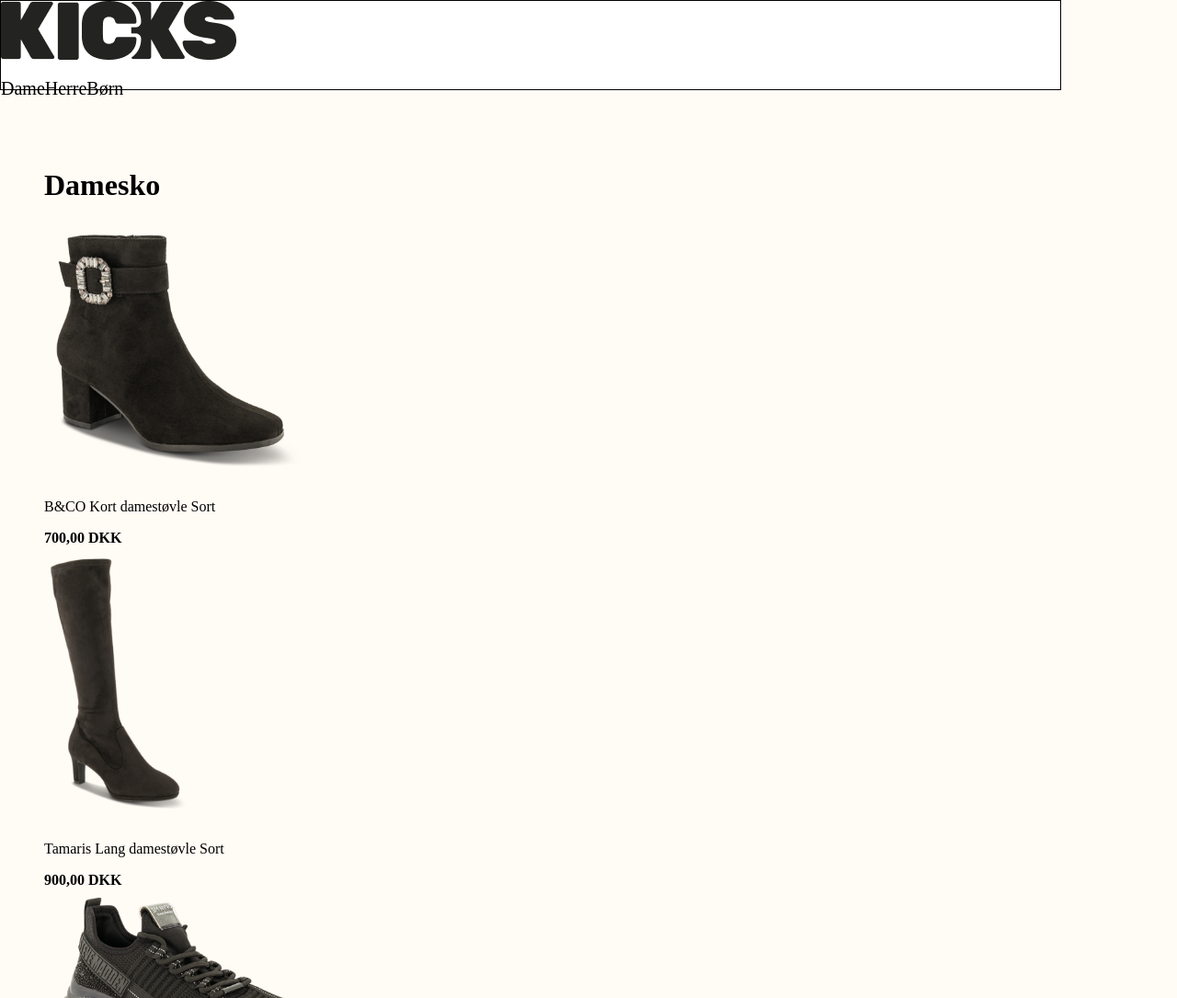
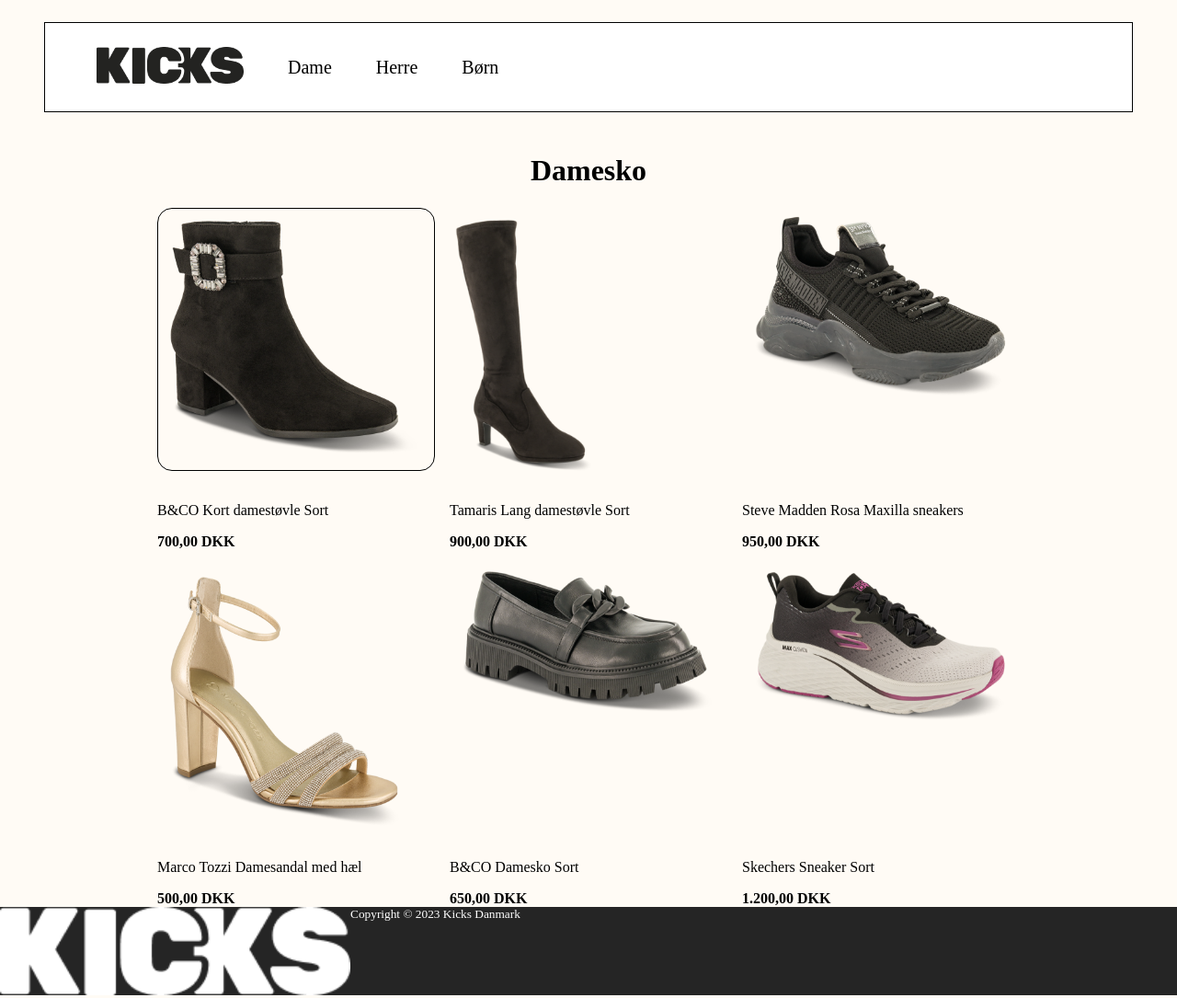
Before and after one commit to g4rbage/shoesforkicks, a plain HTML site: page dame.html in a window 1280 px wide. Shown: the top 1085 px of the page at 92% size. Drawn offline with Linux system fonts and the light colour scheme.

Commit message:
style changes

```diff
--- a/dame.html
+++ b/dame.html
@@ -8,7 +8,7 @@
   </head>
   <body>
     <header>
-      <a href="index.html" >
+      <a href="index.html" class="logo_wrapper">
         <img
           src="billeder/kicks_logo_black.png"
           alt="Shoes for Kicks - Danmark"
@@ -24,9 +24,9 @@
     </header>
     <main>
       <h1>Damesko</h1>
-      <div class="article_layout">
+      <div class="article_wrapper">
         <article>
-          <div>
+          <div class="product_container">
             <img
               src="billeder/women/B&CO Kort damestøvleSort.webp"
               alt="B&CO Kort damestøvle Sort"
--- a/styles/style.css
+++ b/styles/style.css
@@ -36,26 +36,29 @@
 header {
     background-color: var(--header-bg-color);
     border: solid 1px black;
-    width: 90%;
     height: 6em;
+    margin: 1.5em 3em;
+    display: flex;
+    align-items: center;
+}
+
+header .logo_wrapper {
+    margin: 0 3em 0 3.5em;
+}
+
+header img {
+    width: 10em;
 }
 
 header nav {
-    width: 74em;
-    margin: 0 auto;
-}
-
-main {
-    max-width: 74em;
-    margin: 0 auto;
-    padding: 4em 0;
+    width: 100%;
+    /* margin: 0 auto; */
 }
 
 footer {
     background-color: var(--footer-bg-color);
     color: var(--footer-text-color);
     height: 6em;
-    width: 90%;
     display: flex;
 }
 
@@ -67,10 +70,8 @@
     padding: 0;
     list-style: none;
     display: flex;
-}
-
-nav img {
-    margin: 1.25em 0;
+    justify-content: flex-start;
+    gap: 3em;
 }
 
 nav li a {
@@ -84,5 +85,39 @@
 
 /* Main content */
 
+main {
+   /*  max-width: 100%; */
+    margin: 0 10em;
+    padding: 0;
+    display: flex;
+    flex-direction: column;
+    align-items: center;
+}
+
+.article_wrapper {
+    display: grid;
+    grid-template-columns: 1fr 1fr 1fr;
+    gap: 1em;
+}
+
+article {
+    display: flex;
+    flex-direction: column;
+    justify-content: space-between;
+}
+
+.article_wrapper article {
+    height: auto;
+    width: 100%;
+
+}
+
+
+.product_container {
+    border: solid 1px black;
+    border-radius: 1em;
+}
+
+
 
 /* Footer content */
```
